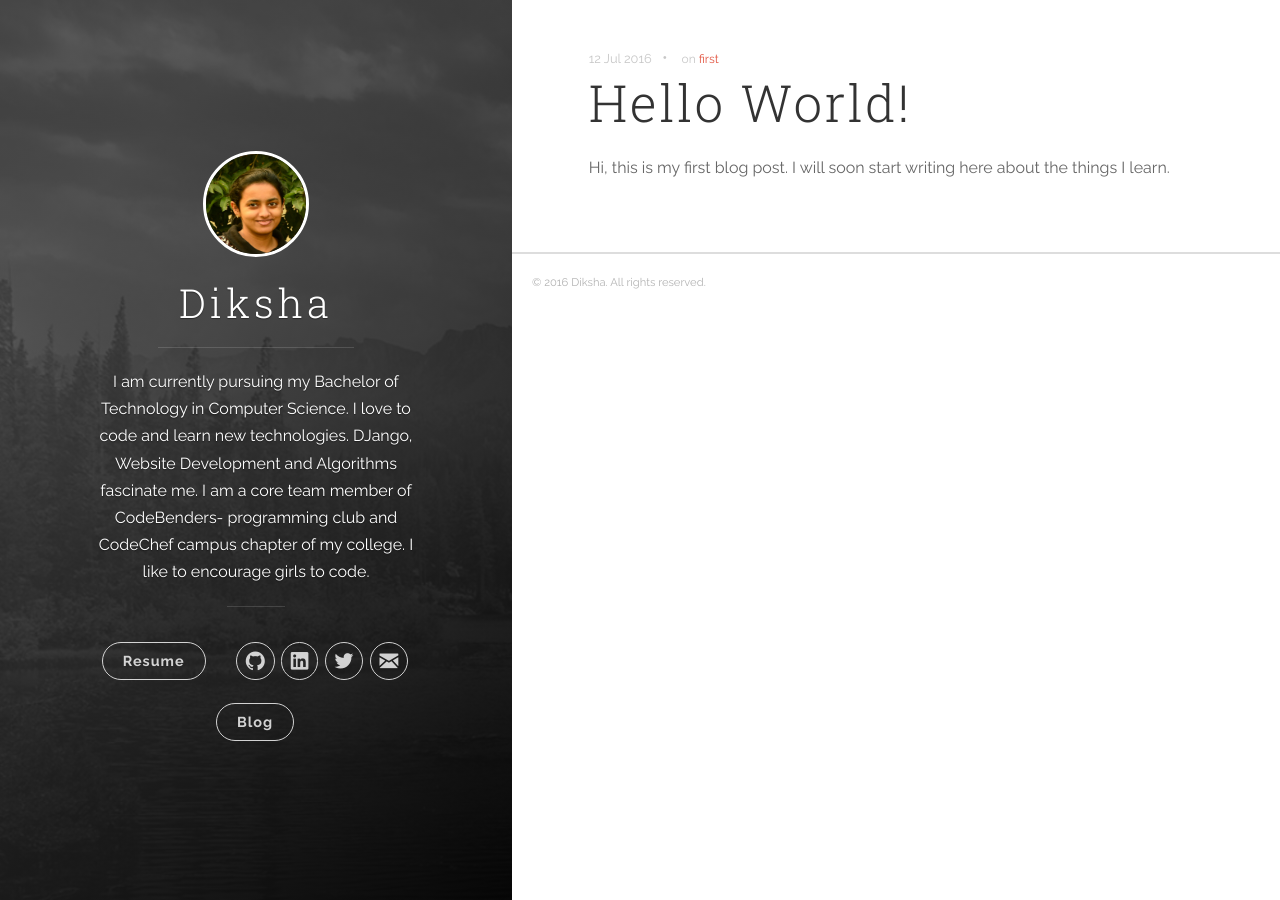
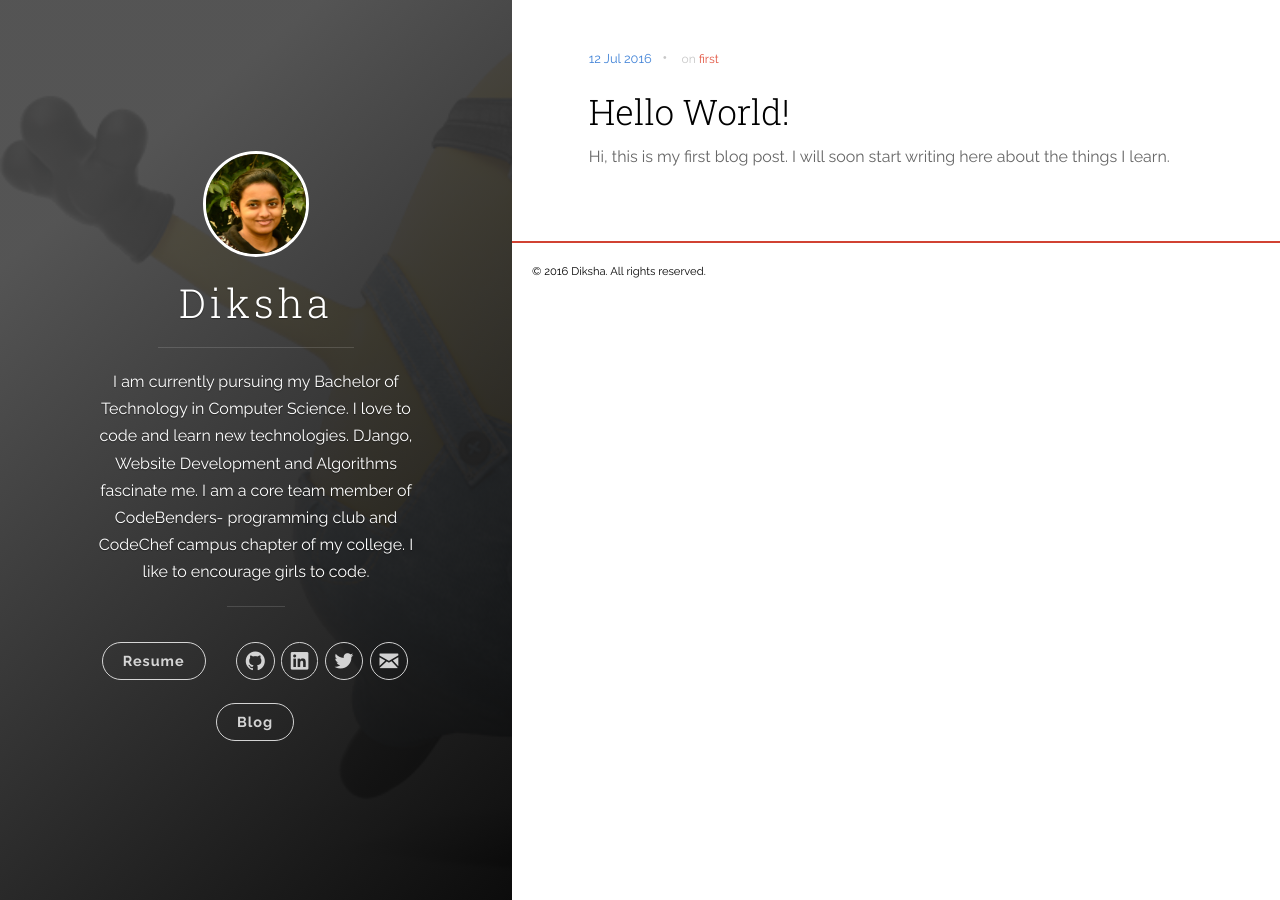
Before and after one commit to Diksha-Rathi/diksha-rathi.github.io, a Jekyll site: the page built from _posts/2016-07-28-first-blog-post.markdown, in a window 1280 px wide. Built offline with Jekyll 4.4.1, drawn with Linux system fonts in a browser that asks for light colours; nearby versions of some CDN libraries.

Commit message:
change in bg

```diff
--- a/_includes/head.html
+++ b/_includes/head.html
@@ -20,6 +20,7 @@
   <meta property="og:title" content="{{ site.title }}">
   <meta property="og:description" content="{{ site.description }}">
 
+<!--
   <link rel="apple-touch-icon" sizes="57x57" href="{{ "/static/images/favicons/apple-touch-icon-57x57.png" | prepend: site.baseurl }}">
   <link rel="apple-touch-icon" sizes="60x60" href="{{ "/static/images/favicons/apple-touch-icon-60x60.png" | prepend: site.baseurl }}">
   <link rel="apple-touch-icon" sizes="72x72" href="{{ "/static/images/favicons/apple-touch-icon-72x72.png" | prepend: site.baseurl }}">
@@ -34,10 +35,11 @@
   <link rel="icon" type="image/png" href="{{ "/static/images/favicons/favicon-96x96.png" | prepend: site.baseurl }}" sizes="96x96">
   <link rel="icon" type="image/png" href="{{ "/static/images/favicons/android-chrome-192x192.png" | prepend: site.baseurl }}" sizes="192x192">
   <link rel="icon" type="image/png" href="{{ "/static/images/favicons/favicon-16x16.png" | prepend: site.baseurl }}" sizes="16x16">
-  <link rel="manifest" href="{{ "/static/images/favicons/manifest.json" | prepend: site.baseurl }}">
   <link rel="shortcut icon" href="{{ "/static/images/favicons/favicon.ico" | prepend: site.baseurl }}">
   <meta name="msapplication-TileColor" content="#ffc40d">
   <meta name="msapplication-TileImage" content="{{ "/static/images/favicons/mstile-144x144.png" | prepend: site.baseurl }}">
+-->
+  <link rel="manifest" href="{{ "/static/images/favicons/manifest.json" | prepend: site.baseurl }}">
   <meta name="theme-color" content="#ffffff">
 
   <link rel="stylesheet" href="{{ "/static/css/main.css" | prepend: site.baseurl }}">
--- a/_layouts/page.html
+++ b/_layouts/page.html
@@ -4,7 +4,7 @@ layout: default
 <article class="post-container post-container--single">
 
   <header class="post-header">
-    <h1 class="post-title">{{ page.title }}</h1>
+    <h2 class="post-title">{{ page.title }}</h1>
   </header>
 
   <section class="post">
--- a/_layouts/post.html
+++ b/_layouts/post.html
@@ -6,7 +6,7 @@ layout: default
     <div class="post-meta">
       <time datetime="{{ page.date | date: "%-d %b %Y" }}" class="post-meta__date date">{{ page.date | date: "%-d %b %Y" }}</time> &#8226; <span class="post-meta__tags">on {% for tag in page.tags %}<a href="{{ site.baseurl }}tags/#{{ tag }}">{{ tag }}</a> {% endfor %}</span>
     </div>
-    <h1 class="post-title">{{ page.title }}</h1>
+    <h2 class="post-title">{{ page.title }}</h1>
   </header>
 
   <section class="post">
--- a/static/css/uno.css
+++ b/static/css/uno.css
@@ -955,7 +955,7 @@ h5 {
 	margin-bottom: .4em;
 	font-family: "Roboto Slab", serif;
 	font-weight: lighter;
-	color: #333333;
+	color: #000000;
 	-webkit-font-smoothing: antialiased; }
 
 h1 {
@@ -1045,7 +1045,7 @@ pre {
 .author,
 .tags {
 	font-size: .8em;
-	color: #c7c7c7; }
+	color: #4183D7; }
 	.date a,
 	.time a,
 	.author a,
@@ -1109,18 +1109,18 @@ pre {
 .footer {
 	display: block;
 	padding: 2em 0 0 0;
-	border-top: 2px solid #dddddd;
+	border-top: 2px solid #D14233;
 	font-size: .7em;
-	color: #b3b3b3; }
+	color: #000; }
 
 .footer__copyright {
 	display: block;
 	margin-bottom: .7em; }
 	.footer__copyright a {
-		color: #a6a6a6;
+		color: #000;
 		text-decoration: underline; }
 		.footer__copyright a:hover {
-			color: #b9301c; }
+			color: #000; }
 
 .avatar,
 .logo {
@@ -1210,7 +1210,7 @@ hr {
 	width: 100%;
 	max-width: none;
 	height: 100%;
-	background: url(../images/background-cover.jpg) top left no-repeat #666666;
+	background: url(../images/background-cover.jpg) top left no-repeat #ffffff;
 	background-size: cover; }
 
 .panel-cover--collapsed {
@@ -1225,9 +1225,9 @@ hr {
 	right: 0;
 	bottom: 0;
 	left: 0;
-	background-color: rgba(68, 68, 68, 0.6);
-	background-image: -webkit-linear-gradient(-410deg, rgba(68, 68, 68, 0.6) 20%, rgba(0, 0, 0, 0.9));
-	background-image: linear-gradient(140deg,rgba(68, 68, 68, 0.6) 20%, rgba(0, 0, 0, 0.9)); }
+	background-color: rgba(68, 68, 68, 0.7);
+	background-image: -webkit-linear-gradient(-410deg, rgba(68, 68, 68, 0.7) 20%, rgba(0, 0, 0, 0.7));
+	background-image: linear-gradient(140deg,rgba(68, 68, 68, 0.7) 20%, rgba(0, 0, 0, 0.9)); }
 
 .panel-cover__logo {
 	margin-bottom: .2em; }
```
Also changed, not shown: static/images/cover.jpg.
